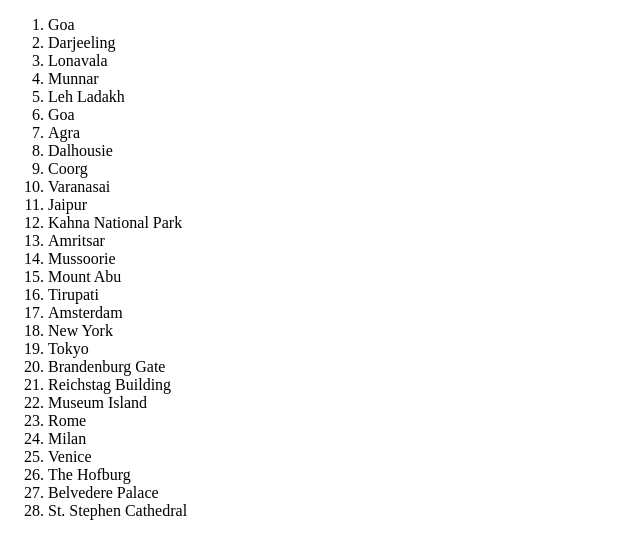
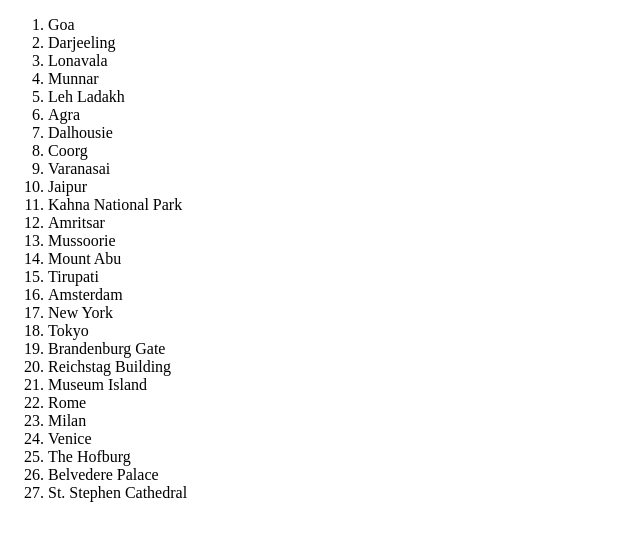
Before and after one commit to shinigami-git/React-will-you-be-my-valentine---Holiday-List-React, a React app: page / in a window 1280 px wide. Shown: the top 558 px of the page, without its empty margins (0-640 px from the left). Built offline with nearby package versions, Linux system fonts and the light colour scheme.

Commit message:
Update App.js

```diff
--- a/src/components/App.js
+++ b/src/components/App.js
@@ -38,8 +38,10 @@ class App extends Component {
   }
 
   render() {
-    let filteredIndianCity=this.cityList.filter((city,index)=>(city.country=='India'));
-    let filteredNonIndianCity=this.cityList.filter((city)=>(city.country !=='India'));
+    let arr=[];
+    this.cityList.map((city)=>arr.push(city.name));
+    let filteredIndianCity=this.cityList.filter((city,index)=>(city.country=='India' && arr.indexOf(city.name)==index));
+    let filteredNonIndianCity=this.cityList.filter((city)=>(city.country !=='India' ));
     let updatedList = [...filteredIndianCity, ...filteredNonIndianCity];
     return (
       <div id="main">
```
